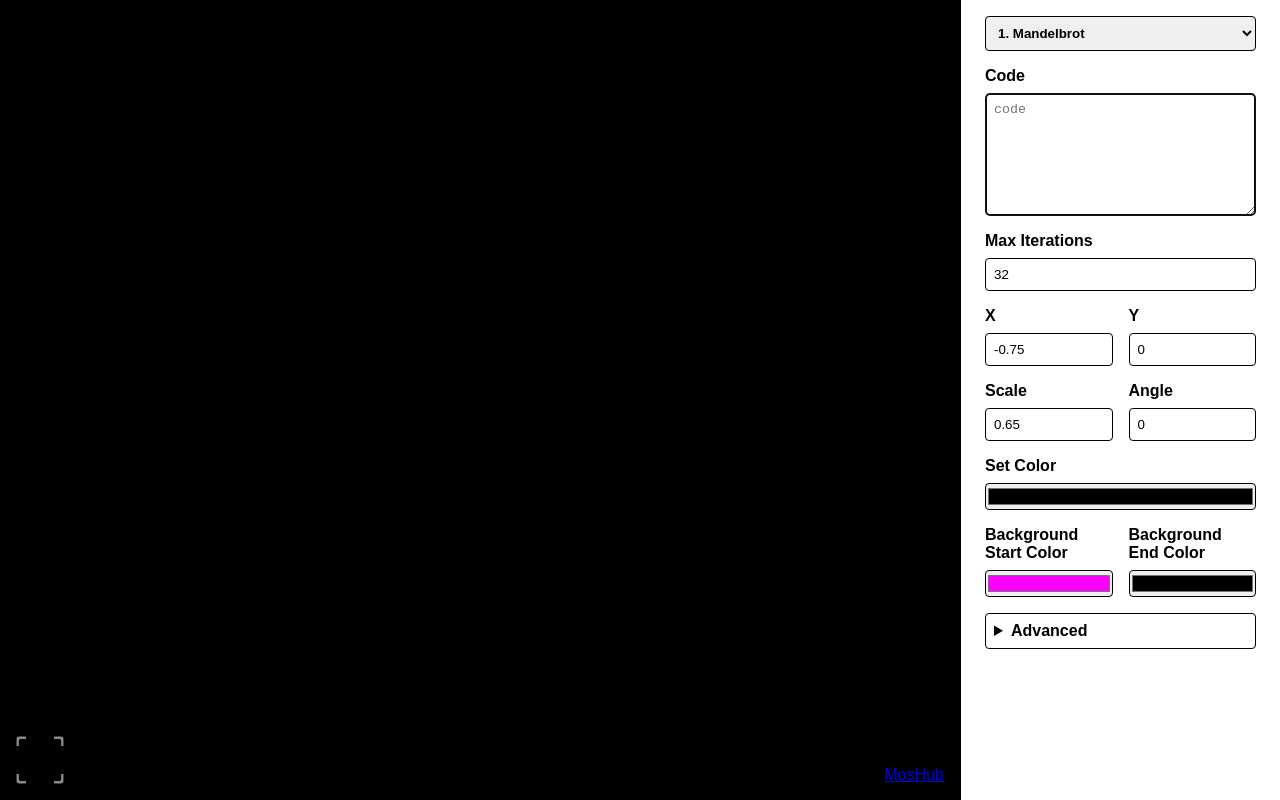
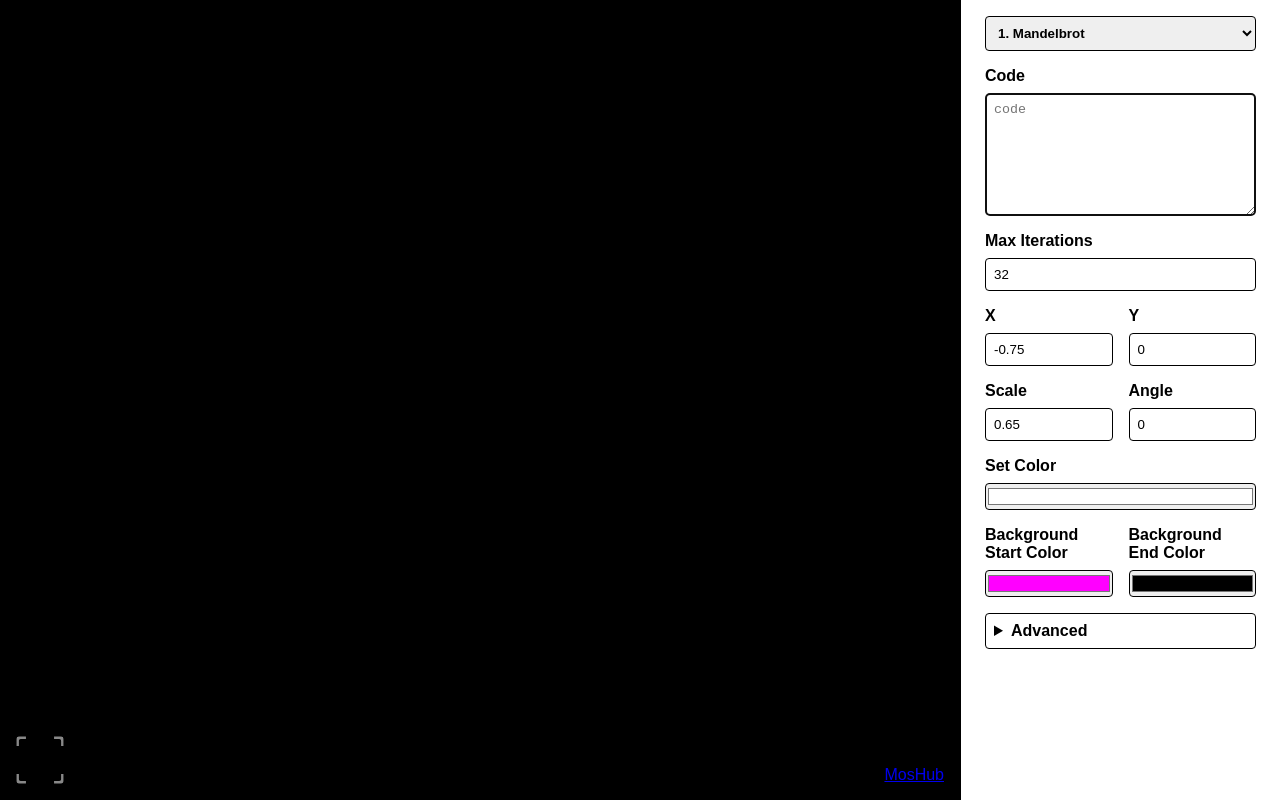
Before and after one commit to Maksim2498/mandelbrot, a website built with webpack: page src/html/index.html in a window 1280 px wide. Built offline with nearby package versions, Linux system fonts and the light colour scheme.

Commit message:
Updated initial set color

```diff
--- a/src/html/index.html
+++ b/src/html/index.html
@@ -94,7 +94,7 @@
                     <label for="set-color-input">Set Color</label>
                     <input id="set-color-input"
                            type="color"
-                           value="#000000"
+                           value="#FFFFFF"
                            autocomplete="off">
                 </div>
 
```
